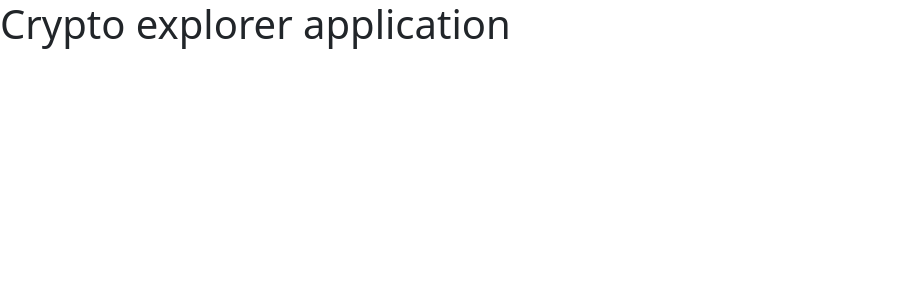
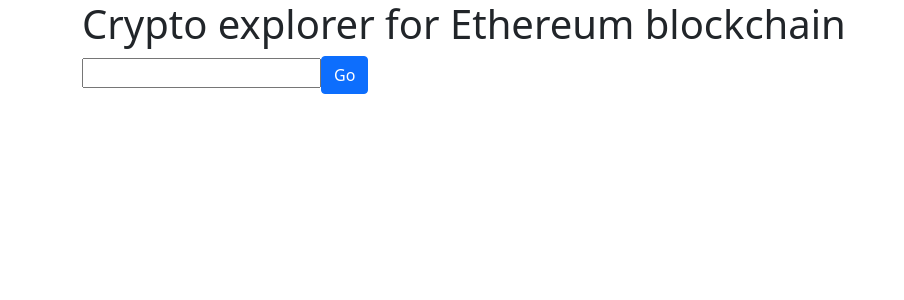
Before and after one commit to aadelop/crypto-explorer, a React (Vite) app in the folder frontend/: page / in a window 1280 px wide. Shown: the top 300 px of the page, without its empty margins (0-904 px from the left). Built offline with nearby package versions, Linux system fonts and the light colour scheme.

Commit message:
Added basic react hook form to check wich services will be use the app block, balance or address

```diff
--- a/frontend/src/components/Home.jsx
+++ b/frontend/src/components/Home.jsx
@@ -1,9 +1,18 @@
 import {Outlet} from 'react-router-dom'
-
+import {useForm} from 'react-hook-form'
 
 export function Home (){
-    return <div>
-        <h1>Crypto explorer application</h1>
+    const {register, handleSubmit} = useForm()
+    const submitForm = (data) => {
+        console.log(data);
+    }
+
+    return <div className='container'>
+        <h1>Crypto explorer for Ethereum blockchain</h1>
+        <form action="" onSubmit={handleSubmit(submitForm)}>
+            <input {...register("data")} />
+            <button className='btn btn-primary'>Go</button>
+        </form>
         <Outlet/>
     </div>
 }
```
